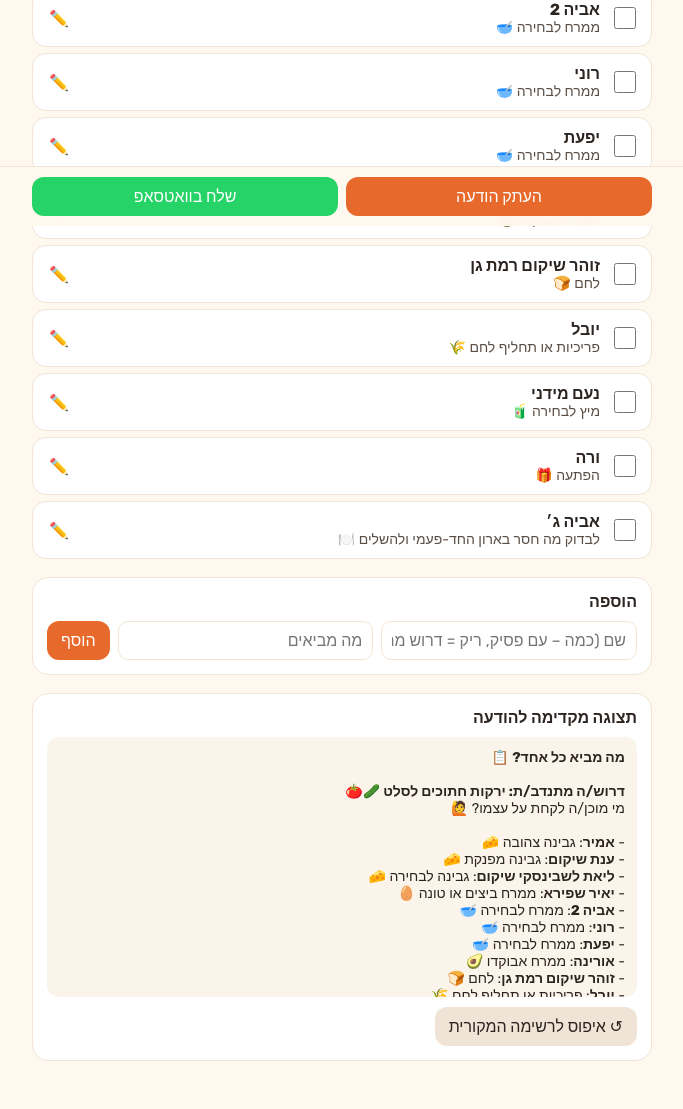
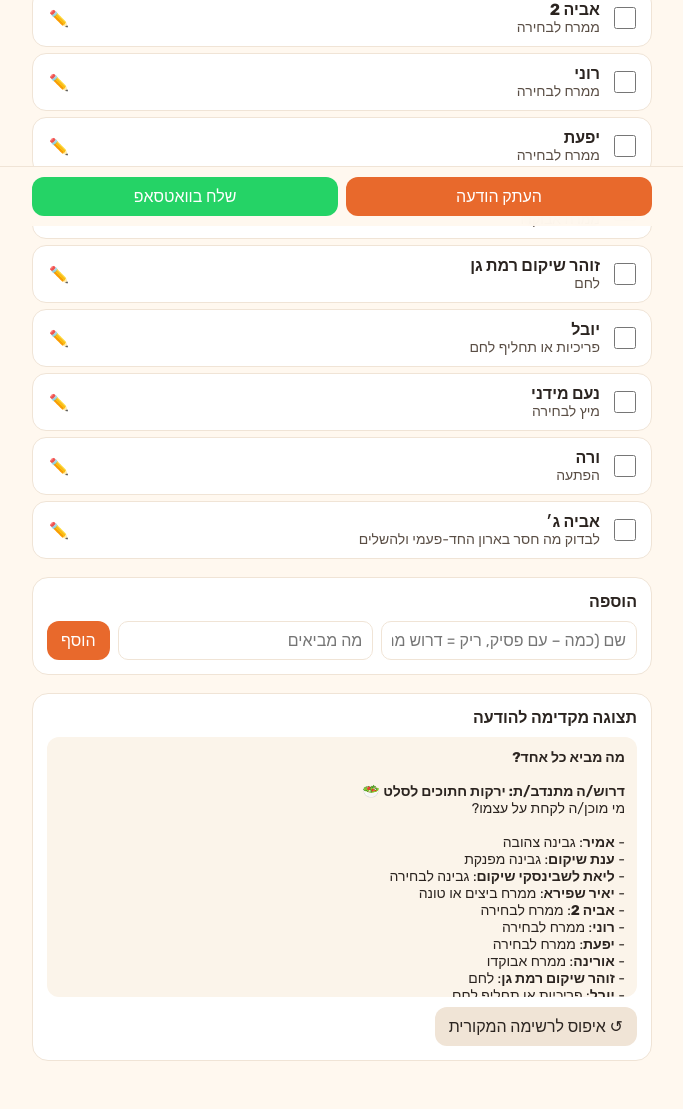
Before and after one commit to amirtishbi/food, a plain HTML site: page index.html in a window 1280 px wide. Shown: the part 574-1683 px from the top of the page, without its empty margins (298-981 px from the left). Drawn offline with Linux system fonts and the light colour scheme.

Commit message:
פחות אימוג'ים, דגש רק על החשוב
Co-Authored-By: Claude Opus 5.5 <noreply@anthropic.com>
Claude-Session: https://claude.ai/code/session_01MxprTWTiGHnMA8abZrYv47

```diff
--- a/index.html
+++ b/index.html
@@ -114,22 +114,22 @@ pre{white-space:pre-wrap;font-family:inherit;background:#fbf4ea;border-radius:12
 
 <script>
 const DEFAULT=[
- {p:['אמיר'],w:'גבינה צהובה 🧀'},
- {p:['ענת שיקום'],w:'גבינה מפנקת 🧀'},
- {p:['ליאת לשבינסקי שיקום'],w:'גבינה לבחירה 🧀'},
- {p:['יאיר שפירא'],w:'ממרח ביצים או טונה 🥚'},
- {p:['אביה 2'],w:'ממרח לבחירה 🥣'},
- {p:['רוני'],w:'ממרח לבחירה 🥣'},
- {p:['יפעת'],w:'ממרח לבחירה 🥣'},
- {p:['אורינה'],w:'ממרח אבוקדו 🥑'},
- {p:['זוהר שיקום רמת גן'],w:'לחם 🍞'},
- {p:['יובל'],w:'פריכיות או תחליף לחם 🌾'},
- {p:['נעם מידני'],w:'מיץ לבחירה 🧃'},
- {p:['ורה'],w:'הפתעה 🎁'},
- {p:['אביה ג׳'],w:'לבדוק מה חסר בארון החד-פעמי ולהשלים 🍽️'},
- {p:[],w:'ירקות חתוכים לסלט 🥒🍅'}
+ {p:['אמיר'],w:'גבינה צהובה'},
+ {p:['ענת שיקום'],w:'גבינה מפנקת'},
+ {p:['ליאת לשבינסקי שיקום'],w:'גבינה לבחירה'},
+ {p:['יאיר שפירא'],w:'ממרח ביצים או טונה'},
+ {p:['אביה 2'],w:'ממרח לבחירה'},
+ {p:['רוני'],w:'ממרח לבחירה'},
+ {p:['יפעת'],w:'ממרח לבחירה'},
+ {p:['אורינה'],w:'ממרח אבוקדו'},
+ {p:['זוהר שיקום רמת גן'],w:'לחם'},
+ {p:['יובל'],w:'פריכיות או תחליף לחם'},
+ {p:['נעם מידני'],w:'מיץ לבחירה'},
+ {p:['ורה'],w:'הפתעה'},
+ {p:['אביה ג׳'],w:'לבדוק מה חסר בארון החד-פעמי ולהשלים'},
+ {p:[],w:'ירקות חתוכים לסלט'}
 ];
-const KEY='food-list-v7';
+const KEY='food-list-v8';
 let items, editIdx=null, sel=new Set(), extra=[];
 const $=id=>document.getElementById(id);
 const clone=o=>JSON.parse(JSON.stringify(o));
@@ -169,13 +169,13 @@ function render(){
 }
 
 function buildMsg(){
- let t='*מה מביא כל אחד?* 📋\n\n';
+ let t='*מה מביא כל אחד?*\n\n';
  const vol=items.filter(needVol);
- if(vol.length)t+=`*דרוש/ה מתנדב/ת: ${vol.map(v=>v.w).join(', ')}*\nמי מוכן/ה לקחת על עצמו? 🙋\n\n`;
+ if(vol.length)t+=`*דרוש/ה מתנדב/ת: ${vol.map(v=>v.w).join(', ')}* 🥗\nמי מוכן/ה לקחת על עצמו?\n\n`;
  items.filter(i=>rank(i)===0).forEach(i=>t+=`- *${heJoin(i.p)}*: ${i.w}\n`);
  const open=items.filter(isOpen);
  if(open.length)t+=`\nעוד לא נקבע: ${open.flatMap(o=>o.p).join(', ')}\n`;
- t+='\n_לא צריך להגזים ולא לקנות דברים יקרים. מי שמביא גבינה או ממרח מוזמן לגוון ולהביא משהו שהוא אוהב במיוחד_ 😊\n';
+ t+='\n_לא צריך להגזים ולא לקנות דברים יקרים. מי שמביא גבינה או ממרח מוזמן לגוון ולהביא משהו שהוא אוהב במיוחד_\n';
  t+='\n*מישהו לא מגיע לישיבה? חשוב לעדכן כאן בקבוצה* 🙏\n';
  t+='\nאם פספסתי מישהו או משהו, אז וואלה קורה';
  $('preview').innerHTML=esc(t).replace(/\*([^*\n]+)\*/g,'<b>$1</b>').replace(/_([^_\n]+)_/g,'<i>$1</i>');
```
